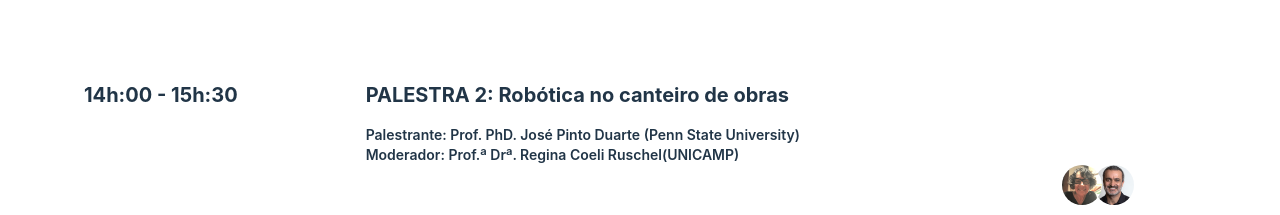
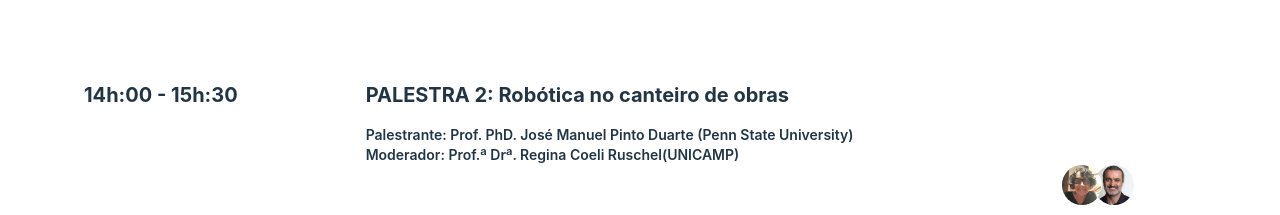
Before and after one commit to softeam-org/sibragecsbtic-web, a React (Vite) app: page /programacao in a window 1280 px wide. Shown: the part 1401-1616 px from the top of the page. Built offline with nearby package versions, Linux system fonts and the light colour scheme; what tailwind-nord would draw is missing.

Commit message:
constantes atualizadas

```diff
--- a/src/constants.js
+++ b/src/constants.js
@@ -23,6 +23,8 @@ import Maria_Luiza from "./assets/images/Maria_Luiza.png"
 import Bernardo from "./assets/images/Bernardo.png"
 import Fabricio from "./assets/images/Fabricio.png"
 import Marcus from "./assets/images/Marcus.png"
+import Raquel from "./assets/images/Raquel.jpg"
+import Sergio from "./assets/images/sergio.jpg"
 
 import sem_foto from "./assets/images/sem_foto.jpg"
 
@@ -151,7 +153,7 @@ export const dayData = {
         title: "PALESTRA 2: Robótica no canteiro de obras",
         speakers: [
           {
-            name: "Palestrante: Prof. PhD. José Pinto Duarte  (Penn State University)",
+            name: "Palestrante: Prof. PhD. José Manuel Pinto Duarte  (Penn State University)",
             photo: Jose_Pinto,
           },
           {
@@ -213,7 +215,7 @@ export const dayData = {
         description:"Engenheiro, Mestre e Doutor em Engenharia Elétrica pela Escola Politécnica da USP. Professor da Escola Politécnica da USP e Vice Coordenador do Mestrado Profissional em Inovação na Construção Civil. É relator do GT Objetos BIM da Comissão Especial de Estudos sobre BIM (CEE-134) da ABNT. Diretor de Divulgação da ANTAC. Diretor das entidades internacionais ISGG, ISCCBE e CIB. Membro da BIM Excellence Initiative e do CIB W78. Especialista do Comitê Estratégico BIM do Governo Federal. Revisor técnico das edições brasileiras do "+"BIM Handbook"+". Editor para Língua Portuguesa do BIM Dictionary."
       },
       {
-        name: "Prof. PhD. José Pinto Duarte  (Penn State University)",
+        name: "Prof. PhD. José Manuel Pinto Duarte  (Penn State University)",
         photo: Jose_Pinto,
         description:"Graduado em Arquitetura pela Universidade Técnica de Lisboa, Portugal, mestre em Design Methods e PHD em Design and Computation pelo MIT, EUA. Atualmente, ele é Chair in Design Innovation e diretor do Stuckeman Center for Design Computing na Penn State University, EUA, bem como professor de arquitetura e engenharia. Foi Reitor e Professor da Faculdade de Arquitetura da Universidade de Lisboa e Presidente da eCAADe - educação e investigação em desenho arquitetônico assistido por computador na Europa. O foco principal de sua pesquisa é o uso de novas tecnologias para customização em massa em projetos arquitetônicos, urbanos e de produtos."
       },
@@ -245,11 +247,11 @@ export const dayData = {
             photo: Fabricio,
           },
           {
-            name: "jogo 02: Lego-Takt-Planning em obras de energias renováveis – Dr. Bernardo Martim Beck da Silva Etges e Marcus Fireman (Climb)",
+            name: "jogo 02: Lego-Takt-Planning em obras de energias renováveis. Jogo A: Aerogeradores. Jogo B: Fotovoltaico – Dr. Bernardo Martim Beck da Silva Etges e Raquel Hoffmann Reck (Climb)",
             photo: Bernardo,
           },
           {
-            photo: Marcus,
+            photo: Raquel,
           },
           {
             name: "jogo 03: Lean experience - Eng. André Quinderé - CEO AVAL Engenharia (Agilean)",
@@ -280,6 +282,11 @@ export const dayData = {
         speakers: []
       },
       {
+        time: "10h:00 - 10h:15",
+        title: "INTERVALO",
+        speakers: []
+      },
+      {
         time: "10h:15 - 12h:15",
         title: "SESSÕES DE APRESENTAÇÕES DE ARTIGOS",
         description: "Apresentação de artigos aceitos pelo Comitê Científico",
@@ -292,9 +299,16 @@ export const dayData = {
       },
       {
         time: "14h:00 - 15h:45",
-        title: "SESSÕES DE APRESENTAÇÕES DE ARTIGOS",
-        description: "Apresentação de artigos aceitos pelo Comitê Científico",
-        speakers: []
+        title: "PALESTRA 4: Uso de gerenciamento visual digital para implementação do LPS",
+        description: "Palestra dinâmica com apresentação de cases!",
+        speakers: [{
+          name: "Palestrante: Dr. Bernardo Martim Beck da Silva Etges (Climb)",
+          photo: Bernardo,
+        },
+        {
+          name: "Moderador: Prof. Dr. Sérgio Leal (USP)",
+          photo: Sergio,
+        },]
       },
       {
         time: "15h:45 - 16h:15",
@@ -340,9 +354,9 @@ export const dayData = {
         description: "É CEO da Aval Tecnologia, engenheiro civil com pós-graduação em gestão de projetos e tem experiência em implantação de novas tecnologias e práticas do Lean Construction em diversos tipos de obra, totalizando mais de 3.000.000,00 de m² de área construída impactados. É um dos responsáveis pelo desenvolvimento do Agilean, solução pioneira em levar o Lean Construction de forma digital ao canteiro de obras e vencedora do Prêmio CBIC de Inovação e Sustentabilidade 2020."
       },
       {
-        name: "Marcus Costa Tenório Fireman (Climb)",
-        photo: Marcus,
-        description: "Sócio Diretor e Co-fundador da Climb Consulting. Engenheiro Civil pela UFAL, Mestre em Gestão da Construção com ênfase em Lean pela UFRGS e Doutorado em andamento em Gestão da Construção com ênfase em Lean Construction pela UFRGS. Co-fundador da empresa Climb Consulting, um dos idealizadores do Fórum de Inovação da Construção e palestrante em congressos e workshops nacionais sobre a aplicação do Lean Construction. Experiência com implementação de Lean Construction em mais de 40 projetos (Linhas de Transmissão, Aeroportos, Obras Industriais e Residenciais)."
+        name: "Raquel Hoffmann Reck (Climb)",
+        photo: Raquel,
+        description: "Possui graduação (2010) e mestrado (2013) em Engenharia Civil pela Universidade Federal do Rio Grande do Sul. Tem experiência na área de Engenharia Civil, com ênfase em Gerenciamento e Economia da Construção. Atuando principalmente nos seguintes temas: planejamento e controle da produção. projeto do sistema de produção, modelagem 4D e simulação da produção. Atualmente é Coordenadora de Cursos In-Company na Climb Consulting Group e Doutoranda do Programa de Pós graduação em Engenharia Civil: Construção e Infraestrutura (PPGCI) do Núcleo Orientado para a Inovação da Construção (NORIE) da UFRGS com período como pesquisadora visitante na University of Texas at Austin, Texas, EUA."
       },
       {
         name: "Profa. Dra. Débora de Gois Santos (UFS)",
@@ -376,7 +390,7 @@ export const dayData = {
     schedule: [
       {
         time: "08h:30 - 10h:00",
-        title: "PALESTRA 3: Análises ergonômicas baseadas em realidade virtual (RV) para reduzir lesões ocupacionais",
+        title: "PALESTRA 5: Análises ergonômicas baseadas em realidade virtual (RV) para reduzir lesões ocupacionais",
         speakers: [
           {
             name: "Palestrante: Profª. PhD. Regina Barkokebas (Pontificia Universidad Católica de Chile)",
```
